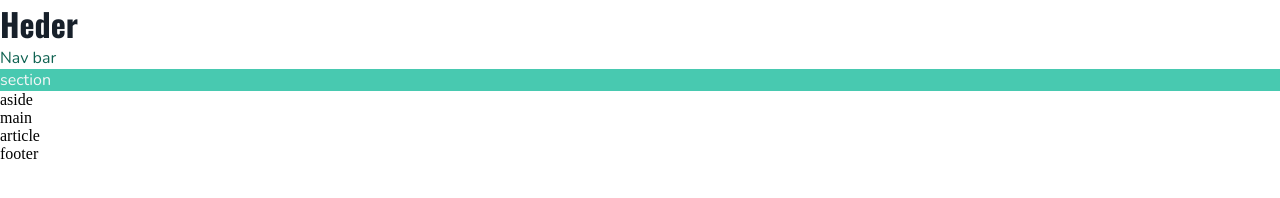
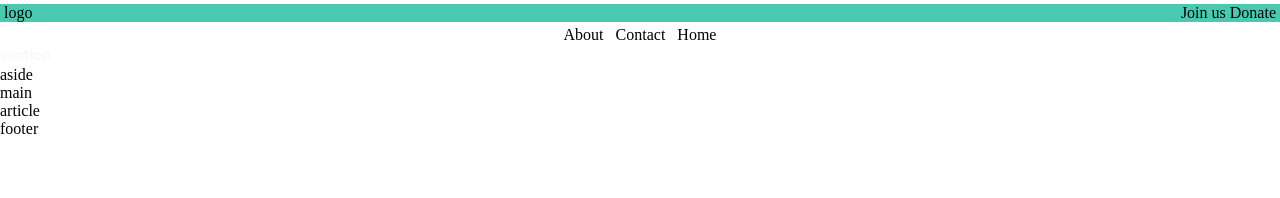
Before and after one commit to bazzlylinks/techexplorer4all, a plain HTML site: page frontend/index.html in a window 1280 px wide. Drawn offline with nearby package versions, Linux system fonts and the light colour scheme.

Commit message:
header and nav bar part completed

```diff
--- a/frontend/CSS/style.css
+++ b/frontend/CSS/style.css
@@ -1,3 +1,4 @@
+/* default remove properties start here */
 .element {
   all: revert;
 }
@@ -5,6 +6,19 @@
   margin: 0;
   padding: 0;
 }
+div {
+  -ms-flex: 1; /* IE 10 */
+  flex: 1;
+}
+
+a,
+a:hover,
+a:focus,
+a:active {
+  text-decoration: none;
+  color: inherit;
+}
+/* default remove properties end here */
 /* Text styling */
 h1,
 h2,
@@ -45,7 +59,56 @@ p {
 .bg-green-100 {
   background-color: #0e6251;
 }
-
 .bg-green-75 {
   background-color: #48c9b0;
 }
+
+/* .bg-white {
+  background-color: #f4f6f7;
+} */
+
+ul li {
+  display: inline;
+}
+
+.flex {
+  display: flex;
+  flex-wrap: wrap;
+}
+
+.flex-item-right {
+  flex: 30%;
+  margin-left: auto;
+  order: 2;
+}
+
+.flex-item-left {
+  flex: 50%;
+}
+.float_right {
+}
+
+.center {
+  text-align: center;
+}
+.text-left {
+  text-align: left;
+}
+
+.text-right {
+  text-align: right;
+}
+
+.m-2 {
+  margin: 4px;
+}
+.p-1 {
+  padding: 2px;
+}
+.p-2 {
+  padding: 4px;
+}
+
+a:hover {
+  background-color: #f4f6f7;
+}
--- a/frontend/index.html
+++ b/frontend/index.html
@@ -14,14 +14,32 @@
 </head>
 
 <body>
-    <header>
-        <h1 class="text-black-100">Heder</h1>
+    <header class="bg-green-75">
+        <div class="flex m-2">
+            <ul class="flex-item-left">
+                logo
+            </ul>
+            <div class="flex-item-right text-right">
+                <ul class="">
+                    <li><a href="#">Join us</a></li>
+                    <li><a href="#">Donate</a></li>
+                </ul>
+            </div>
+        </div>
+
     </header>
-    <nav>
-        <p class="text-green-100">Nav bar</p>
+    <nav class="center">
+        <ul>
+            <li class="m-2"><a href="#">About</a></li>
+            <li class="m-2"><a href="#">Contact</a></li>
+            <li class="m-2"><a href="#">Home</a></li>
+        </ul>
+
     </nav>
     <div>
-        <section class="bg-green-75"><p class="text-white">section</p></section>
+        <section class="bg-green-25">
+            <p class="text-white">section</p>
+        </section>
         <aside>aside</aside>
         <main>main
             <article>
```
